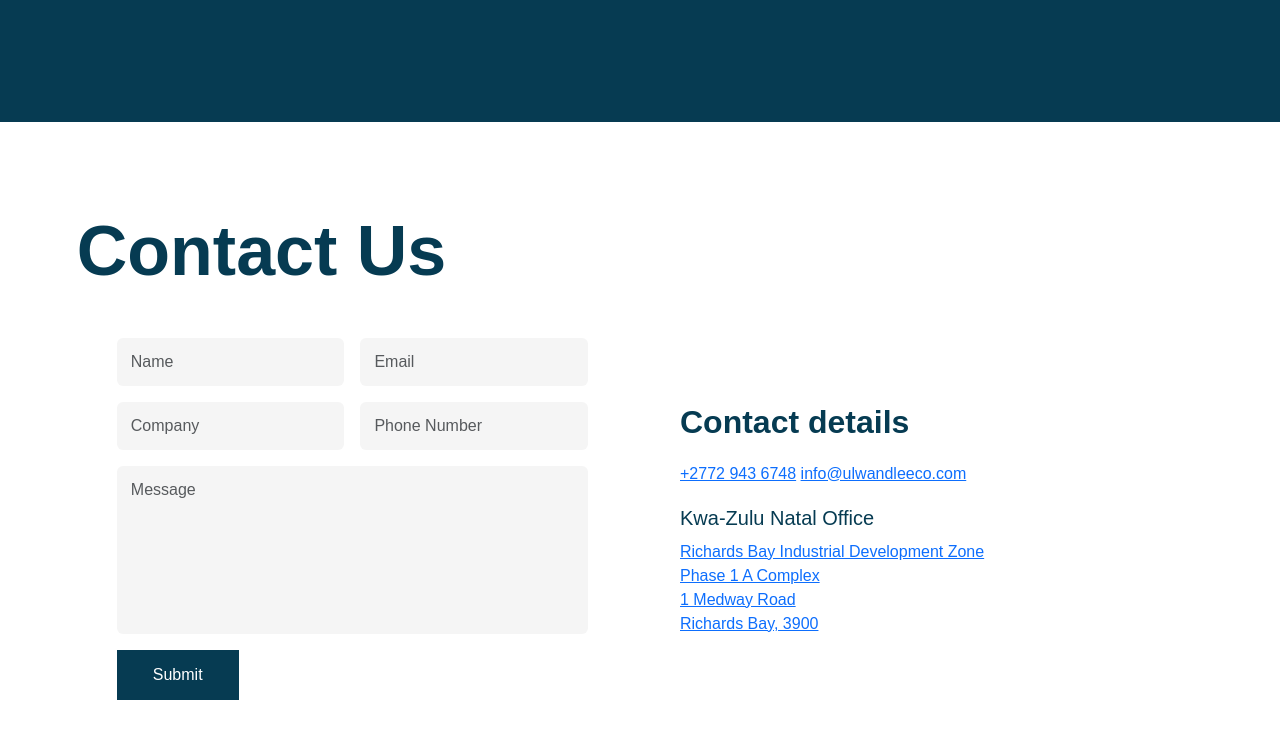
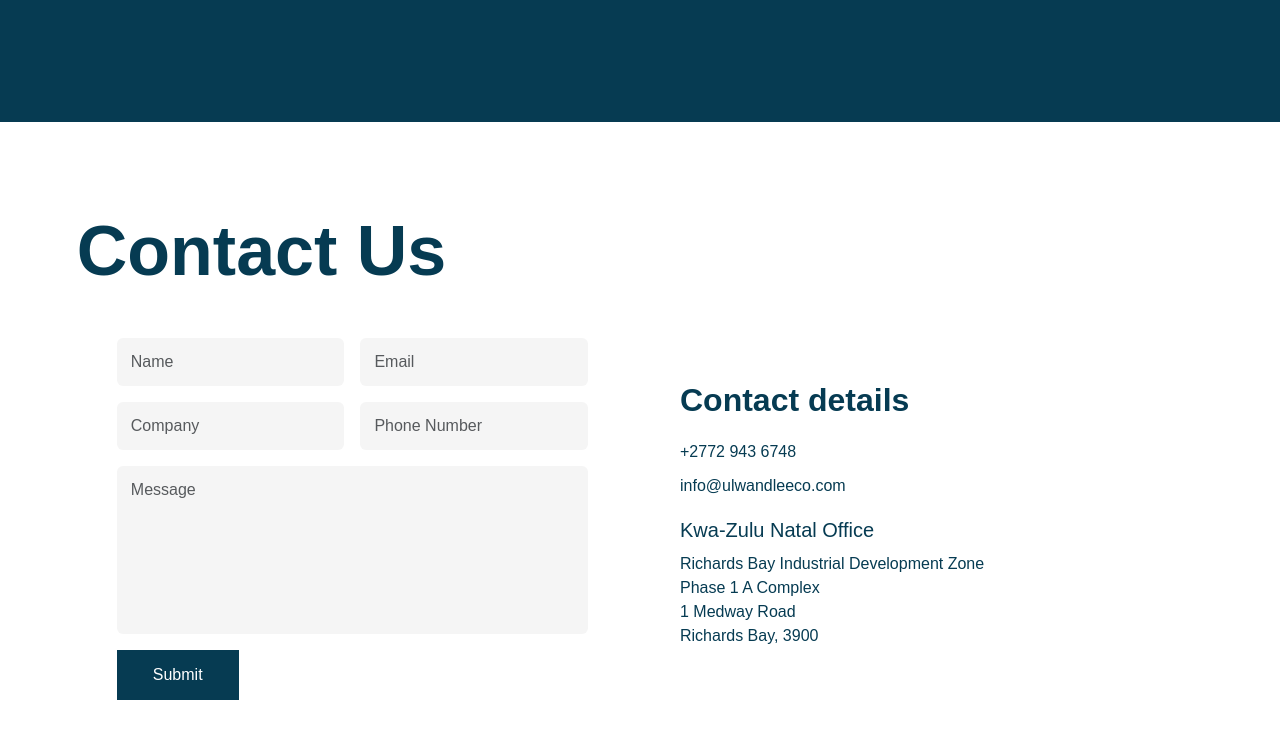
Before and after one commit to sensekekana/ulwandle-cop, a plain HTML site: page index.html in a window 1280 px wide. Shown: the part 3495-4238 px from the top of the page. Drawn offline with nearby package versions, Linux system fonts and the light colour scheme.

Commit message:
Update main-css.css

```diff
--- a/assets/main-css.css
+++ b/assets/main-css.css
@@ -356,7 +356,19 @@ h2{
 .contact-section h1{
     margin-top: 15px;
 }
+.contact-info a {
+    display: block;
+    color: #063b52;
+    text-decoration: none;
+    margin-bottom: 10px;
+    font-weight: 500;
+    transition: color 0.3s ease;
+}
 
+/* HOVER STATE */
+.contact-info a:hover {
+    color: #046ebb;
+}
 
 
 
```
